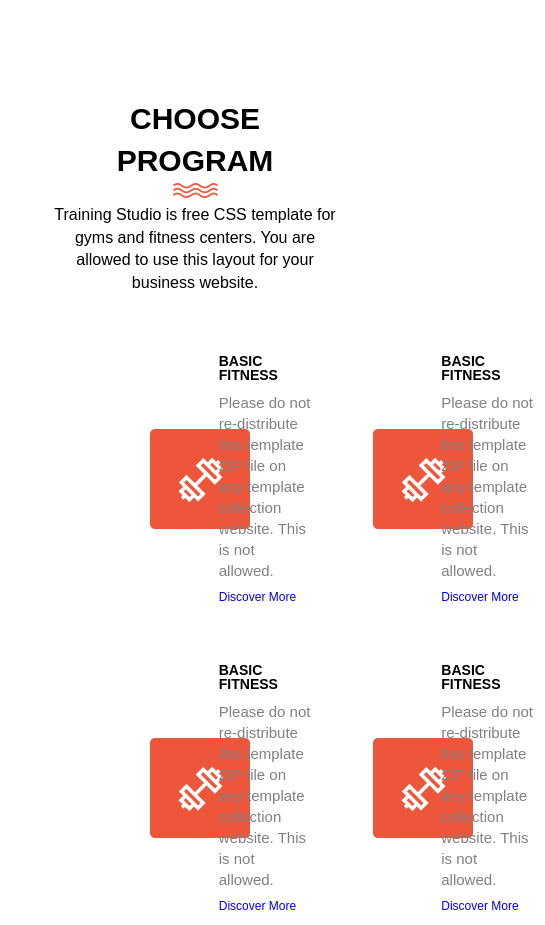
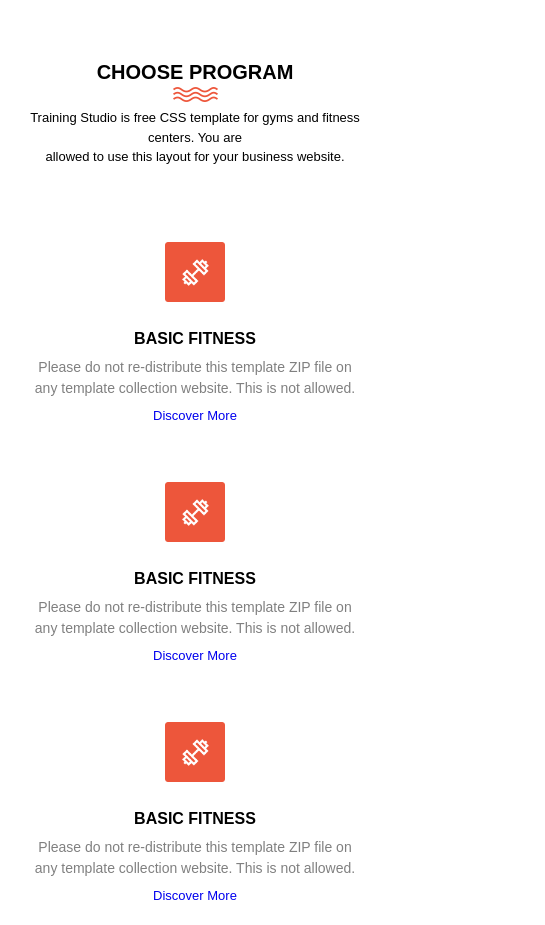
Before and after one commit to abdulkafiy-dev/gym-website, a plain HTML site: page index.html in a window 390 px wide. Shown: the part 846-1771 px from the top of the page, 545 px wide, since content can reach past the window. Drawn offline with Linux system fonts and the light colour scheme.

Commit message:
Update style.css

```diff
--- a/assets/style.css
+++ b/assets/style.css
@@ -379,3 +379,82 @@ main > video
    }
 
 }
+
+/* ===== Responsive Update for .feature Section ===== */
+
+@media screen and (max-width: 992px) {
+  .grid-container {
+    grid-template-columns: 1fr;
+    padding: 0 40px;
+  }
+
+  .grid-container > * {
+    grid-template-columns: 1fr;
+    text-align: center;
+  }
+
+  .text-cnt {
+    text-align: center;
+    margin-left: 0;
+    font-size: 14px;
+  }
+
+  .text-cnt > h3 {
+    font-size: 16px;
+  }
+
+  .text-cnt > p {
+    font-size: 14px;
+  }
+
+  .feature {
+    padding: 40px 20px;
+  }
+}
+
+@media screen and (max-width: 768px) {
+  .feature > .feature-content > h2 {
+    font-size: 24px;
+  }
+
+  .feature-content {
+    padding-top: 30px;
+  }
+
+  .grid-container {
+    grid-gap: 20px;
+    padding: 0 20px;
+  }
+
+  .img-cnt {
+    width: 60px;
+    margin: 0 auto 10px;
+  }
+
+  .feature p {
+    font-size: 14px;
+    line-height: 1.5;
+  }
+}
+
+@media screen and (max-width: 480px) {
+  .feature {
+    padding: 30px 10px;
+  }
+
+  .feature > .feature-content > h2 {
+    font-size: 20px;
+  }
+
+  .grid-container {
+    padding: 0 10px;
+  }
+
+  .text-cnt {
+    font-size: 13px;
+  }
+
+  .feature-content p {
+    font-size: 13px;
+  }
+}
```
